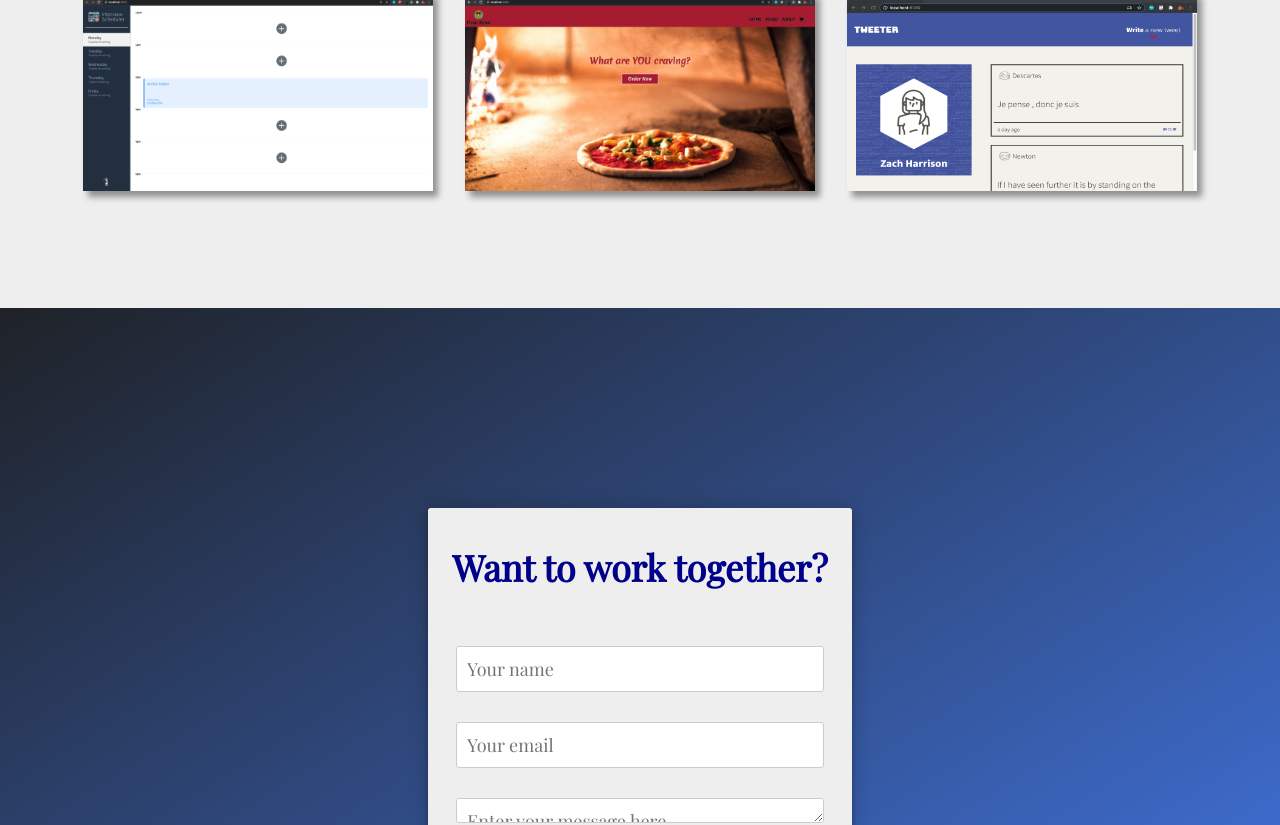
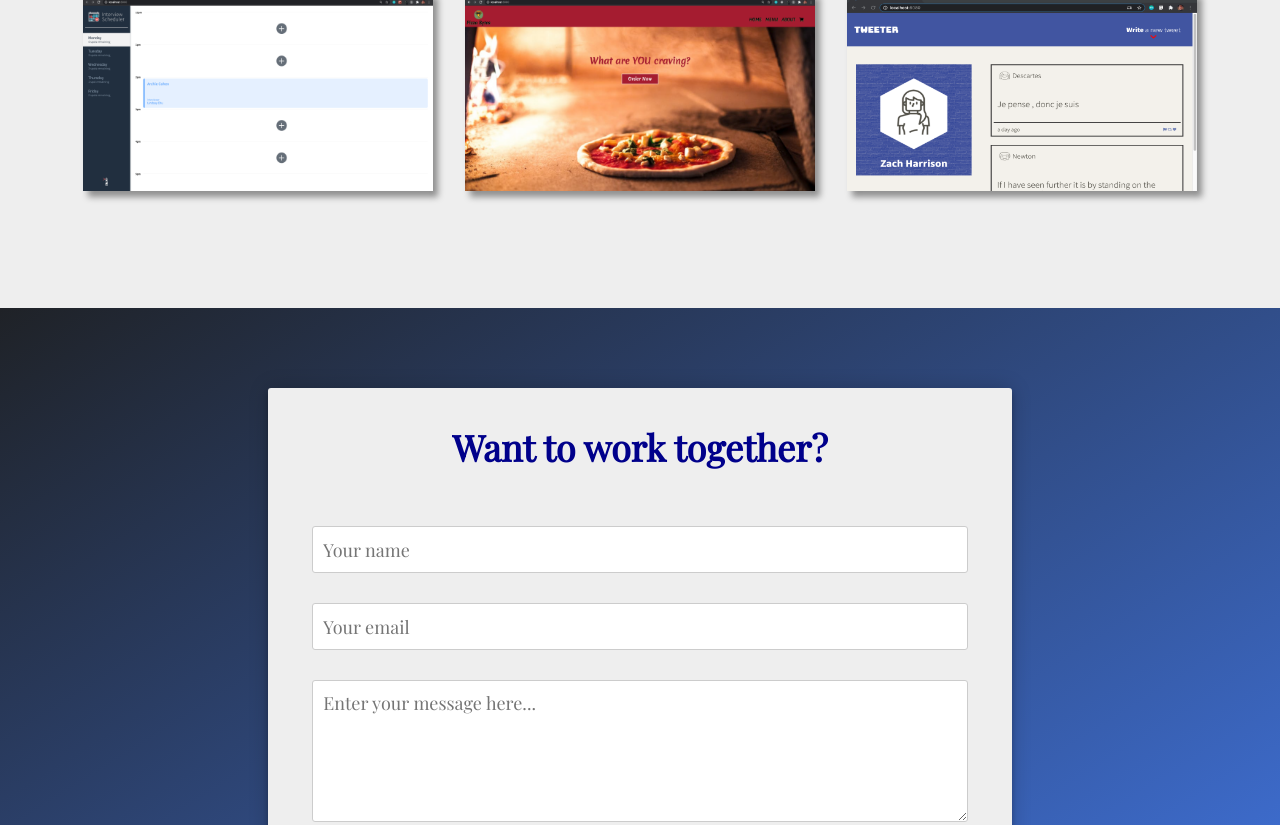
Before and after one commit to zachharrison/portfolio, a React (Create React App) app: page / in a window 1280 px wide. Shown: the part 2252-3077 px from the top of the page. Built offline with nearby package versions, Linux system fonts and the light colour scheme.

Commit message:
finished form styling for all screen sizes

```diff
--- a/src/components/Contact/Contact.css
+++ b/src/components/Contact/Contact.css
@@ -74,6 +74,14 @@ button:hover {
   background: #437aed;
 }
 
+/* SMALLER DESTOP */
+@media (min-width: 1000px) and (max-width: 1400px) {
+  form {
+    width: 55%;
+    height: 75%;
+  }
+}
+
 /* MOBILE */
 @media (max-width: 812px) {
   .form-container {
```
